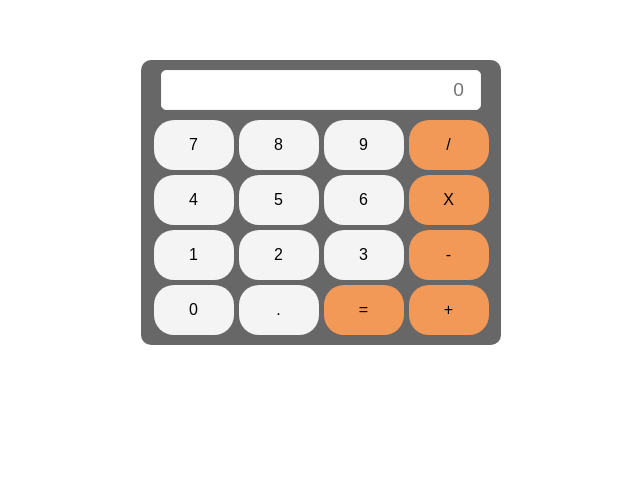
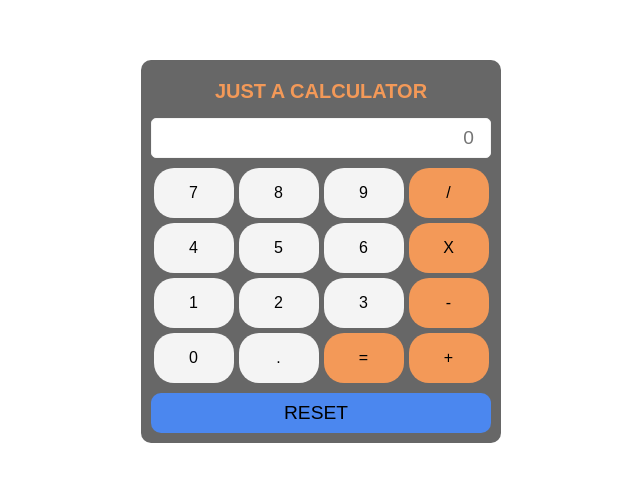
Before and after one commit to jyooDev/web_practice, a plain HTML site: page javascript_foundation/mini_projects/01_calculator/index.html in a window 1280 px wide. Shown: the part 108-590 px from the top of the page, without its empty margins (319-959 px from the left). Drawn offline with Linux system fonts and the light colour scheme.

Commit message:
calculator css styling

```diff
--- a/javascript_foundation/mini_projects/01_calculator/index.html
+++ b/javascript_foundation/mini_projects/01_calculator/index.html
@@ -5,10 +5,11 @@
     <meta name="viewport" content="width=device-width, initial-scale=1.0"/>
     <title>Calculator</title>
     <script src="script.js"></script>
-    <link rel="stylesheet" href="stylesheet.css"/>
+    <link rel="stylesheet" href="style.css"/>
 </head>
 <body>
     <div class="calculator-container">
+        <p class="title">just a calculator</p>
         <div class="input-box">
             <input type="text" placeholder="0"/>
         </div>
@@ -30,6 +31,9 @@
             <div class="input-button input-operator"><button onclick="operators('=')">=</button></div>
             <div class="input-button input-operator"><button onclick="operators('+')">+</button></div>
         </div>
+        <div class="reset-button">
+            <button onclick="reset()">RESET</button>
+        </div>
     </div>
 </body>
 </html>
--- a/javascript_foundation/mini_projects/01_calculator/stylesheet.css
+++ b/javascript_foundation/mini_projects/01_calculator/style.css
@@ -1,25 +1,40 @@
 :root{
     --primary-color: #676767;
     --border-grey: #f4f4f4;
+    --primary-blue: #4b87ef;
+    --primary-orange: #f39958;
 }
 body {
     display: flex;
     position: relative;
     top:20vh;
     justify-content: center;
+    font-family: 'Arial', sans-serif;
 }
 .calculator-container{
+
     display: grid;
     grid-template-columns: 340px;
-    grid-template-rows: auto auto;
+    grid-template-rows: auto auto auto auto;
     grid-template-areas:
+    "title"
     "text_input"
-    "button_inputs";
+    "button_inputs"
+    "reset";
     width: fit-content;
     background-color: var(--primary-color);
     padding: 10px;
     gap: 10px;
     border-radius: 10px;
+}
+
+.title{
+    grid-area: title;
+    margin: 10px auto 5px auto;
+    text-transform: uppercase;
+    font-weight: 800;
+    font-size: 20px;
+    color: var(--primary-orange);
 }
 
 .input-box{
@@ -28,7 +43,7 @@ body {
 }
 
 .input-box > input{
-    width: 320px;
+    width: 340px;
     height: 40px;
     border-radius: 5px;
     border: 1px solid var(--border-grey);
@@ -65,8 +80,23 @@ body {
 }
 
 .input-number {
-    background-color: #f4f4f4;
+    background-color: var(--border-grey);
 }
 .input-operator {
-    background-color: #f39958;
+    background-color: var(--primary-orange);
 }
+
+.reset-button {
+    margin: auto;
+}
+.reset-button > button{
+    width: 340px;
+    height: 40px;
+    border: none;
+    border-radius: 10px;
+    text-align: center;
+    font-size: 1.2rem;
+    box-sizing: border-box;
+    background-color: var(--primary-blue);
+    padding-right: 1rem;
+}
```
